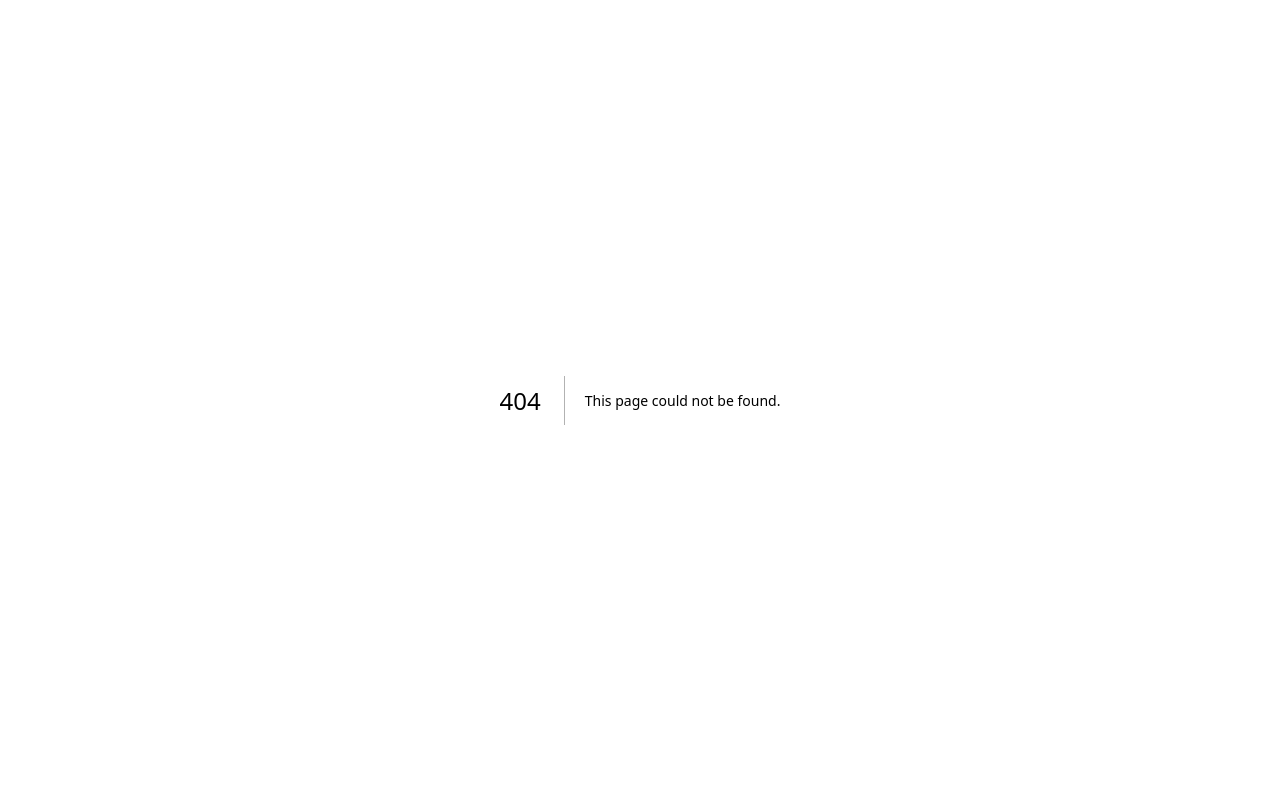
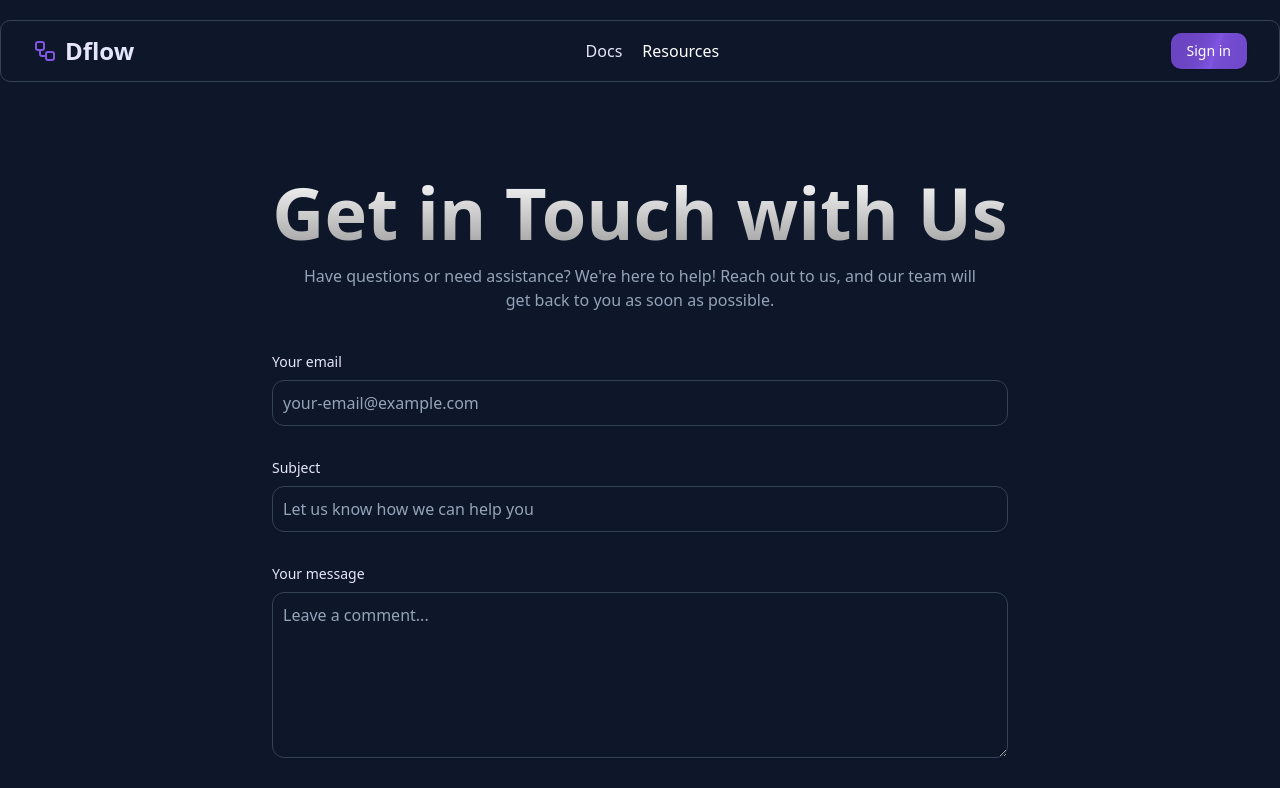
Before and after one commit to contentql/dflow-website, a Next.js app: page /contact in a window 1280 px wide. Before the commit this address had no page. Shown: the top 788 px of the page. Built offline with nearby package versions, Linux system fonts and the light colour scheme.

Commit message:
chore: create contact page

```diff
--- /dev/null
+++ b/src/app/(app)/(marketing)/contact/page.tsx
@@ -0,0 +1,13 @@
+import React from 'react'
+
+import ContactSection from '@/components/contact'
+
+const page = () => {
+  return (
+    <>
+      <ContactSection />
+    </>
+  )
+}
+
+export default page
--- /dev/null
+++ b/src/components/contact/index.tsx
@@ -0,0 +1,63 @@
+import { Button } from '../ui/button'
+import React from 'react'
+
+const ContactSection = () => {
+  return (
+    <section className='pt-28'>
+      <div className='mx-auto max-w-screen-md px-4 py-8 lg:py-16'>
+        <h1 className='mx-auto max-w-5xl bg-opacity-50 bg-gradient-to-b from-neutral-50 to-neutral-400 bg-clip-text text-center text-4xl font-bold text-transparent md:text-7xl'>
+          Get in Touch with Us
+        </h1>
+        <p className='mx-auto mt-4 max-w-2xl text-center text-base font-normal text-muted-foreground'>
+          Have questions or need assistance? We&apos;re here to help! Reach out
+          to us, and our team will get back to you as soon as possible.
+        </p>
+        <form action='#' className='space-y-8 py-10'>
+          <div>
+            <label htmlFor='email' className='mb-2 block text-sm font-medium'>
+              Your email
+            </label>
+            <input
+              type='email'
+              id='email'
+              className='block w-full rounded-lg border border-input bg-transparent p-2.5 shadow-sm placeholder:text-muted-foreground focus:border-primary focus:outline-none focus:ring-primary'
+              placeholder='your-email@example.com'
+              required
+              aria-label='Enter your email'
+            />
+          </div>
+
+          <div>
+            <label htmlFor='subject' className='mb-2 block text-sm font-medium'>
+              Subject
+            </label>
+            <input
+              type='text'
+              id='subject'
+              className='block w-full rounded-lg border border-input bg-transparent p-2.5 shadow-sm placeholder:text-muted-foreground focus:border-primary focus:outline-none focus:ring-primary'
+              placeholder='Let us know how we can help you'
+              required
+            />
+          </div>
+          <div className='sm:col-span-2'>
+            <label htmlFor='message' className='mb-2 block text-sm font-medium'>
+              Your message
+            </label>
+            <textarea
+              id='message'
+              rows={6}
+              className='block w-full rounded-lg border border-input bg-transparent p-2.5 shadow-sm placeholder:text-muted-foreground focus:border-primary focus:outline-none focus:ring-primary'
+              placeholder='Leave a comment...'></textarea>
+          </div>
+          <Button
+            type='submit'
+            className='animate-shimmer bg-[linear-gradient(110deg,#6B44C2,45%,#7F55E2,55%,#6B44C2)] bg-[length:200%_100%]'>
+            Send message
+          </Button>
+        </form>
+      </div>
+    </section>
+  )
+}
+
+export default ContactSection
```
